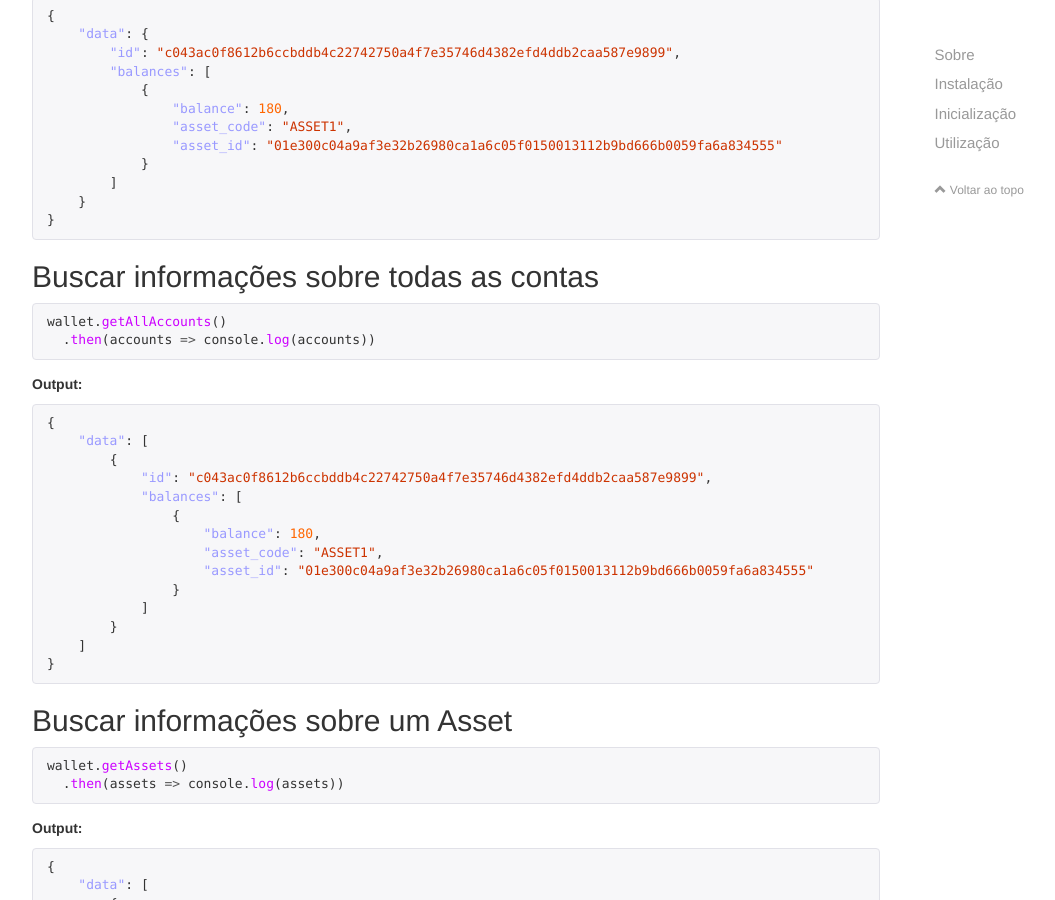
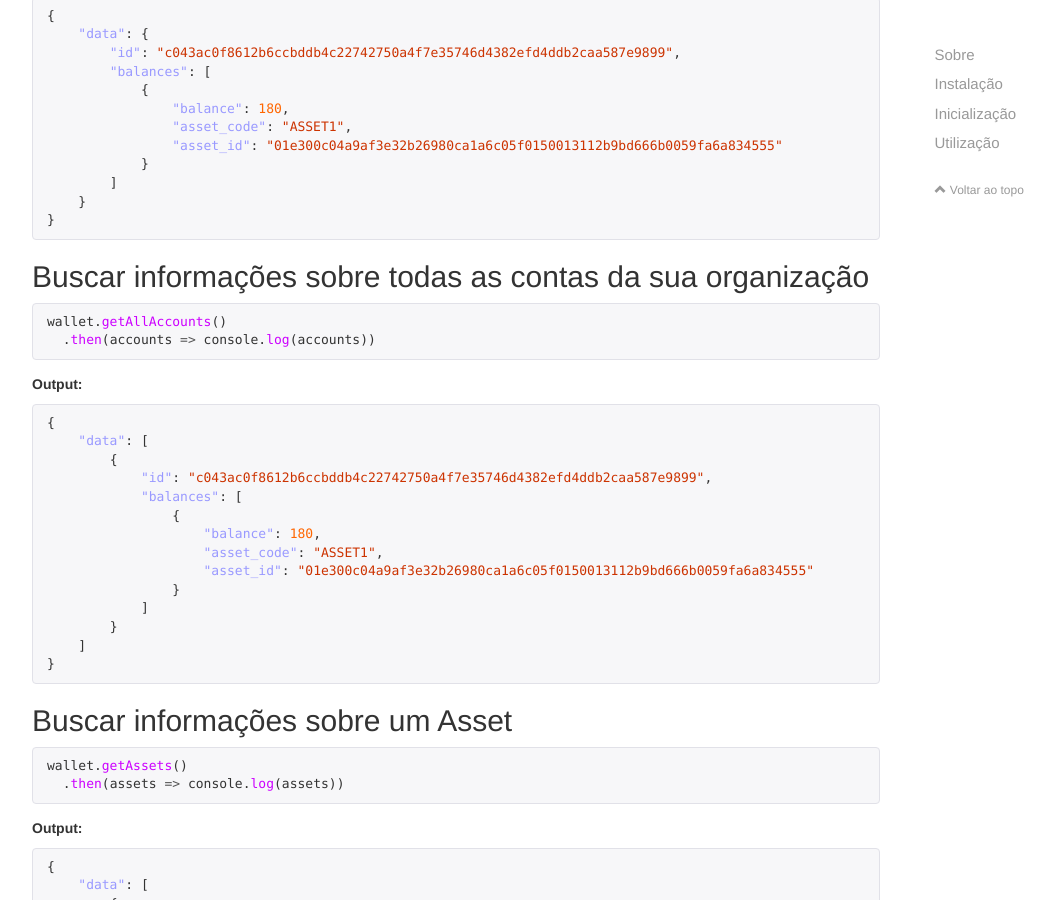
Before and after one commit to swipetech/swp-node-sdk, a Jekyll site: the page built from index.md, in a window 1280 px wide and 900 px high, scrolled down 2055 px. Shown: the whole window, without its empty margins (38-1093 px from the left). Built offline with Jekyll 4.4.1, drawn with Linux system fonts in a browser that asks for light colours; nearby versions of some CDN libraries; comment, search, counter and statistics services are not loaded.

Commit message:
updated doc

````diff
--- a/index.md
+++ b/index.md
@@ -115,7 +115,7 @@ wallet.getAccount("c043ac0f8612b6ccbddb4c22742750a4f7e35746d4382efd4ddb2caa587e9
 }
 ```
 
-## Buscar informações sobre todas as contas
+## Buscar informações sobre todas as contas da sua organização
 
 ```js
 wallet.getAllAccounts()
````
Also changed, not shown: 1 other file.
